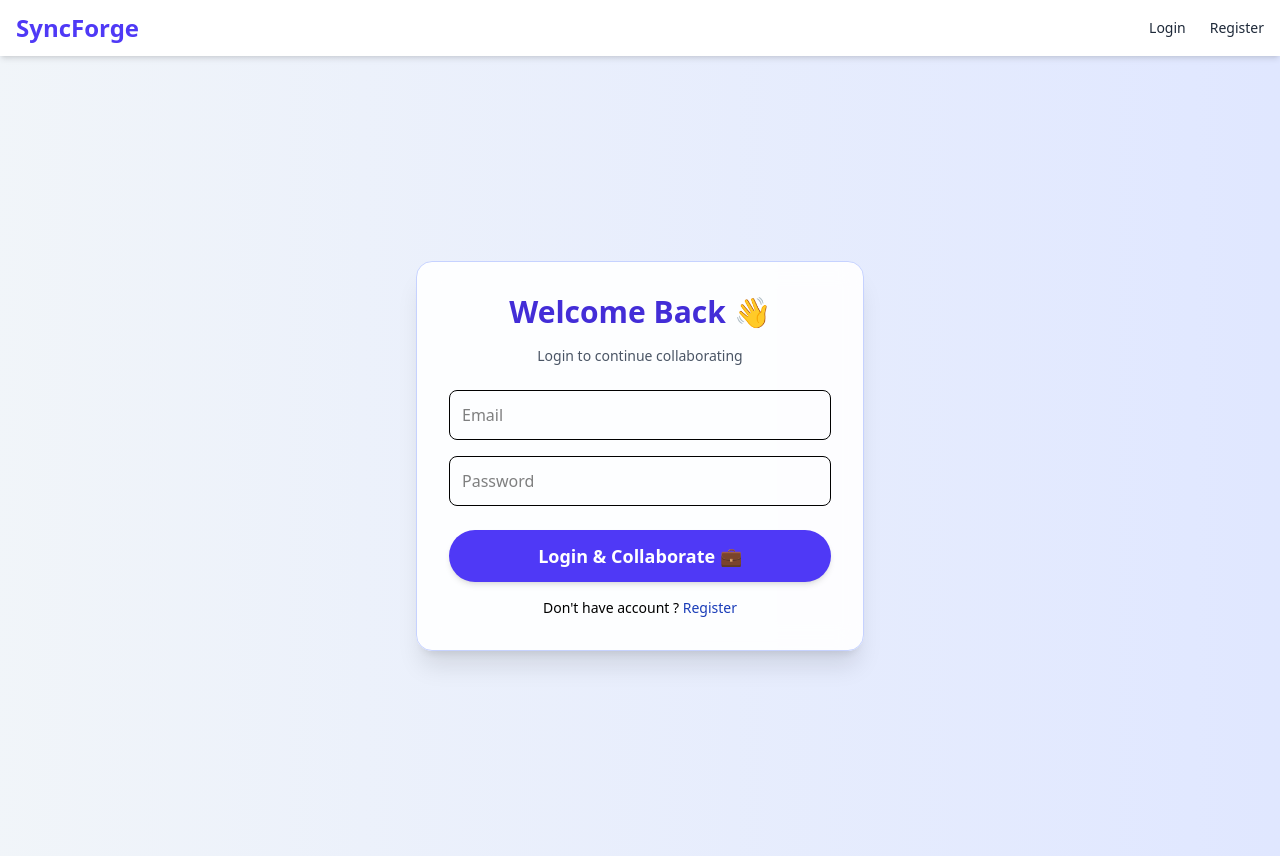
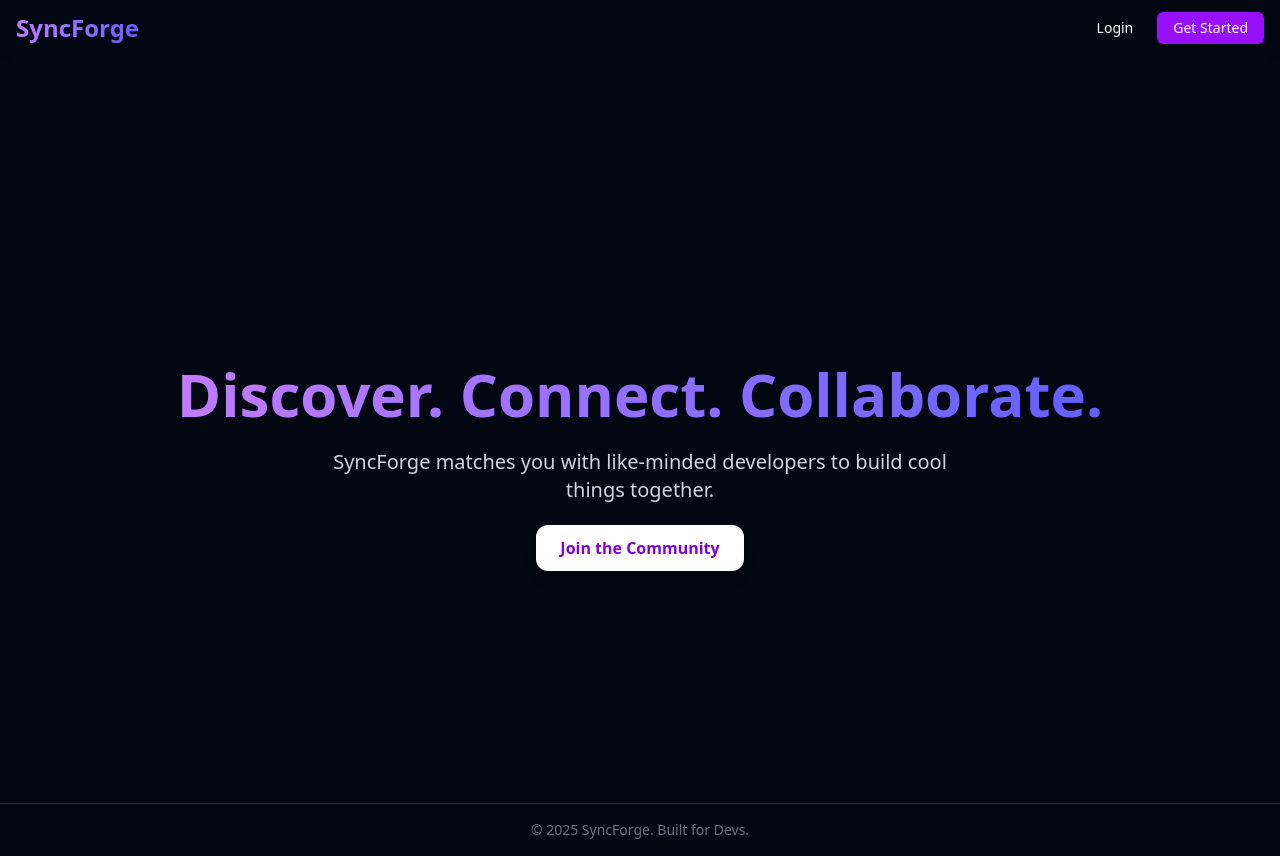
Before and after one commit to anuragK-24/SyncForge, a React (Vite) app in the folder client/: page / in a window 1280 px wide. Before the commit this address led to /login. Built offline with nearby package versions, Linux system fonts and the light colour scheme; no server answers.

Commit message:
Changed the UI of landing page, navbar

```diff
--- a/client/src/App.jsx
+++ b/client/src/App.jsx
@@ -9,6 +9,7 @@ import Profile from "./pages/Profile";
 import Register from "./pages/Register";
 import Navbar from "./components/Navbar.jsx";
 import SwipedProfiles from "./pages/SwipedProfiles.jsx";
+import LandingPage from "./pages/LandingPage.jsx";
 
 axios.defaults.withCredentials = true; // Include cookies with requests
 
@@ -42,25 +43,35 @@ function App() {
     <BrowserRouter>
       <Navbar isAuth={isAuth} setIsAuth={setIsAuth} />
       <Routes>
-        {/* Default route shows Feed if authenticated */}
-        <Route path="/" element={<PrivateRoute element={<Feed />} />} />
+        {/* Public route: LandingPage for unauthenticated users */}
+        <Route
+          path="/"
+          element={
+            loading ? (
+              <div className="text-center mt-20">Loading...</div>
+            ) : (
+              <LandingPage isAuth={isAuth} />
+            )
+          }
+        />
+
+        {/* Auth routes */}
         <Route
           path="/login"
           element={
             isAuth ? (
-              <Navigate to="/" replace />
+              <Navigate to="/feed" replace />
             ) : (
               <Login setIsAuth={setIsAuth} />
             )
           }
         />
-
         <Route
           path="/register"
-          element={isAuth ? <Navigate to="/" replace /> : <Register />}
+          element={isAuth ? <Navigate to="/feed" replace /> : <Register />}
         />
 
-        {/* Protected Routes */}
+        {/* Protected routes */}
         <Route path="/feed" element={<PrivateRoute element={<Feed />} />} />
         <Route
           path="/swipes"
@@ -75,7 +86,7 @@ function App() {
           element={<PrivateRoute element={<ConnectionRequests />} />}
         />
 
-        {/* Fallback Route */}
+        {/* 404 fallback */}
         <Route
           path="*"
           element={
--- a/client/src/components/Navbar.jsx
+++ b/client/src/components/Navbar.jsx
@@ -5,77 +5,69 @@ import axios from "axios";
 axios.defaults.withCredentials = true;
 
 export default function Navbar({ isAuth, setIsAuth }) {
+  const [menuOpen, setMenuOpen] = useState(false);
+  const navigate = useNavigate();
   const API = import.meta.env.VITE_API_URL;
-  const navigate = useNavigate();
-  const [menuOpen, setMenuOpen] = useState(false);
 
   const handleLogout = async () => {
     try {
       await axios.post(`${API}/auth/logout`, {}, { withCredentials: true });
+    } catch (err) {
+      // Optional: handle error
+    } finally {
       setIsAuth(false);
       navigate("/login");
-    } catch (err) {
-      console.log(err.message);
     }
   };
 
   return (
-    <nav className="bg-white shadow-md px-4 py-3 relative z-50">
+    <nav className="bg-gray-950 text-white shadow-md px-4 py-3 relative z-50">
       <div className="flex justify-between items-center">
-        <h1 className="text-xl sm:text-2xl font-bold text-indigo-600">
+        <h1 className="text-2xl font-bold bg-gradient-to-r from-purple-400 to-indigo-500 bg-clip-text text-transparent">
           <Link to="/">SyncForge</Link>
         </h1>
 
         {/* Hamburger Button */}
         <button
-          className="sm:hidden text-2xl text-indigo-600"
+          className="sm:hidden text-2xl text-purple-400"
           onClick={() => setMenuOpen(!menuOpen)}
         >
           {menuOpen ? "✖" : "☰"}
         </button>
 
         {/* Desktop Links */}
-        <div className="hidden sm:flex space-x-6 text-sm font-medium">
+        <div className="hidden sm:flex space-x-6 text-sm font-medium items-center">
           {isAuth ? (
             <>
-              <Link to="/" className="hover:text-indigo-600 text-gray-800">
+              <Link to="/feed" className="hover:text-purple-400 transition">
                 Feed
               </Link>
-              <Link
-                to="/swipes"
-                className="hover:text-indigo-600 text-gray-800"
-              >
+              <Link to="/swipes" className="hover:text-purple-400 transition">
                 Swipes
               </Link>
-              <Link
-                to="/requests"
-                className="hover:text-indigo-600 text-gray-800"
-              >
+              <Link to="/requests" className="hover:text-purple-400 transition">
                 Requests
               </Link>
-              <Link
-                to="/profile"
-                className="hover:text-indigo-600 text-gray-800"
-              >
+              <Link to="/profile" className="hover:text-purple-400 transition">
                 Profile
               </Link>
               <button
                 onClick={handleLogout}
-                className="text-red-500 hover:text-red-700"
+                className="text-red-400 hover:text-red-600 transition"
               >
                 Logout
               </button>
             </>
           ) : (
             <>
-              <Link to="/login" className="hover:text-indigo-600 text-gray-800">
+              <Link to="/login" className="hover:text-purple-400 transition">
                 Login
               </Link>
               <Link
                 to="/register"
-                className="hover:text-indigo-600 text-gray-800"
+                className="bg-purple-600 hover:bg-purple-700 text-white px-4 py-1.5 rounded-md shadow transition"
               >
-                Register
+                Get Started
               </Link>
             </>
           )}
@@ -84,40 +76,43 @@ export default function Navbar({ isAuth, setIsAuth }) {
 
       {/* Mobile Menu Overlay */}
       {menuOpen && (
-        <div className="sm:hidden absolute top-full left-0 w-full bg-white shadow-md py-4 px-6 space-y-4 text-sm font-medium">
+        <div className="sm:hidden absolute top-full left-0 w-full bg-gray-900 shadow-lg py-4 px-6 space-y-4 text-sm font-medium">
           {isAuth ? (
             <>
               <Link
                 to="/feed"
-                className="block text-gray-800"
+                className="block text-white hover:text-purple-400"
                 onClick={() => setMenuOpen(false)}
               >
                 Feed
               </Link>
               <Link
                 to="/swipes"
-                className="block text-gray-800"
+                className="block text-white hover:text-purple-400"
                 onClick={() => setMenuOpen(false)}
               >
                 Swipes
               </Link>
               <Link
                 to="/requests"
-                className="block text-gray-800"
+                className="block text-white hover:text-purple-400"
                 onClick={() => setMenuOpen(false)}
               >
                 Requests
               </Link>
               <Link
                 to="/profile"
-                className="block text-gray-800"
+                className="block text-white hover:text-purple-400"
                 onClick={() => setMenuOpen(false)}
               >
                 Profile
               </Link>
               <button
-                onClick={handleLogout}
-                className="block text-left text-red-500 hover:text-red-700"
+                onClick={() => {
+                  setMenuOpen(false);
+                  handleLogout();
+                }}
+                className="block text-left text-red-400 hover:text-red-600"
               >
                 Logout
               </button>
@@ -126,17 +121,17 @@ export default function Navbar({ isAuth, setIsAuth }) {
             <>
               <Link
                 to="/login"
-                className="block text-gray-800"
+                className="block text-white hover:text-purple-400"
                 onClick={() => setMenuOpen(false)}
               >
                 Login
               </Link>
               <Link
                 to="/register"
-                className="block text-gray-800"
+                className="block bg-purple-600 hover:bg-purple-700 text-white px-4 py-2 rounded-md shadow text-center"
                 onClick={() => setMenuOpen(false)}
               >
-                Register
+                Get Started
               </Link>
             </>
           )}
--- /dev/null
+++ b/client/src/pages/LandingPage.jsx
@@ -0,0 +1,58 @@
+import { Link } from "react-router-dom";
+import { motion } from "framer-motion";
+
+export default function LandingPage({ isAuth }) {
+  return (
+    <div className="min-h-screen bg-gray-950 text-white flex flex-col">
+      {/* Navbar */}
+      <div className="h-16" />
+
+      {/* Hero */}
+      <main className="flex-grow flex flex-col items-center justify-center text-center px-4">
+        <motion.h2
+          initial={{ opacity: 0, y: 40 }}
+          animate={{ opacity: 1, y: 0 }}
+          transition={{ duration: 0.6 }}
+          className="text-4xl md:text-6xl font-extrabold mb-6 bg-gradient-to-r from-purple-400 to-indigo-500 bg-clip-text text-transparent"
+        >
+          Discover. Connect. Collaborate.
+        </motion.h2>
+        <motion.p
+          initial={{ opacity: 0, y: 20 }}
+          animate={{ opacity: 1, y: 0 }}
+          transition={{ delay: 0.2, duration: 0.6 }}
+          className="text-gray-300 max-w-2xl text-lg md:text-xl mb-8"
+        >
+          SyncForge matches you with like-minded developers to build cool things
+          together.
+        </motion.p>
+        <motion.div
+          initial={{ opacity: 0, scale: 0.9 }}
+          animate={{ opacity: 1, scale: 1 }}
+          transition={{ delay: 0.4, duration: 0.4 }}
+        >
+          {isAuth ? (
+            <Link
+              to="/feed"
+              className="bg-white text-purple-700 hover:bg-gray-100 font-bold px-6 py-3 rounded-xl shadow-lg transition"
+            >
+              Go to Feed
+            </Link>
+          ) : (
+            <Link
+              to="/register"
+              className="bg-white text-purple-700 hover:bg-gray-100 font-bold px-6 py-3 rounded-xl shadow-lg transition"
+            >
+              Join the Community
+            </Link>
+          )}
+        </motion.div>
+      </main>
+
+      {/* Footer */}
+      <footer className="text-center py-4 text-sm text-gray-500 border-t border-gray-800">
+        &copy; {new Date().getFullYear()} SyncForge. Built for Devs.
+      </footer>
+    </div>
+  );
+}
--- a/client/src/pages/Login.jsx
+++ b/client/src/pages/Login.jsx
@@ -34,7 +34,7 @@ export default function Login({ setIsAuth }) {
 
       setMessage("✅ Logged in successfully!");
       setIsAuth(true);
-      navigate("/", { replace: true });
+      navigate("/feed", { replace: true });
     } catch (error) {
       console.error("Login error:", error);
       setMessage("❌ Login failed. Check credentials and try again.");
```
